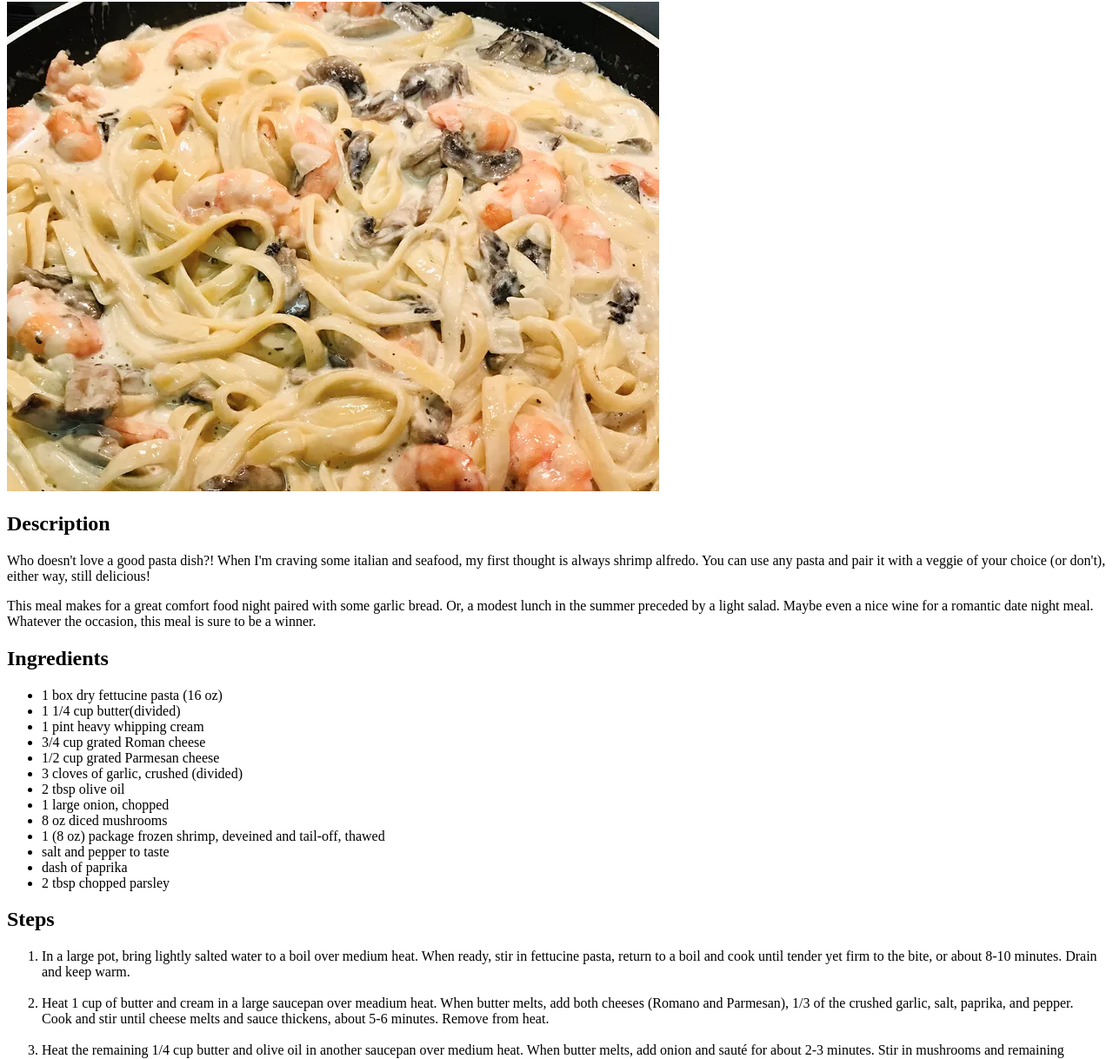
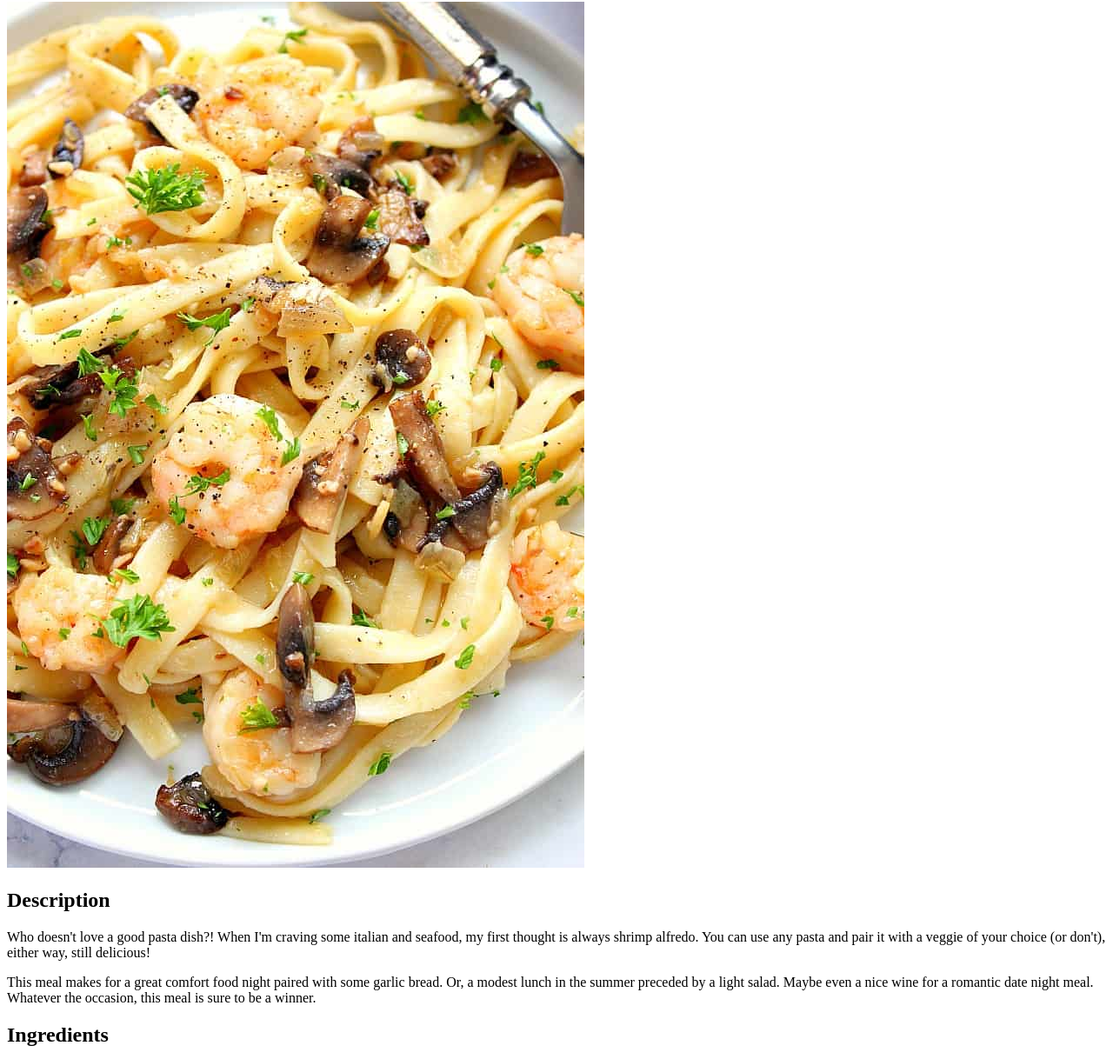
Before and after one commit to DopeDragon/odin-recipes, a plain HTML site: page recipes/shrimpfettucine.html in a window 1280 px wide. Shown: the part 78-1296 px from the top of the page at 87% size. Drawn offline with Linux system fonts and the light colour scheme.

Commit message:
Edit shrimpfettucine.html and birria.html

```diff
--- a/recipes/shrimpfettucine.html
+++ b/recipes/shrimpfettucine.html
@@ -2,11 +2,11 @@
 <html>
     <head>
         <meta charset="UTF-8">
-        <title>Odin Links and Images</title>
+        <title>PROJECT Recipes</title>
     </head>
     <body>
         <h1>Mushroom Shrimp Fettucine Alfredo</h1>
-        <img src="../images/mushroomshrimpalfredo.webp" alt="Mushroom Shrimp Alfredo">
+        <img src="../images/garlic-mushroom-shrimp-pasta-7.jpg" alt="Mushroom Shrimp Alfredo">
 
         <h2>Description</h2>
         <p>Who doesn't love a good pasta dish?! When I'm craving some italian and seafood, my first thought is always shrimp alfredo. You can use any pasta and pair it with a veggie of your choice (or don't), either way, still delicious!</p>
@@ -23,7 +23,7 @@
             <li>2 tbsp olive oil</li>
             <li>1 large onion, chopped</li>
             <li>8 oz diced mushrooms</li>
-            <li>1 (8 oz) package frozen shrimp, deveined and tail-off, thawed</li>
+            <li>1 (8 oz) package frozen shrimp, deveined (with or without tail), thawed</li>
             <li>salt and pepper to taste</li>
             <li>dash of paprika</li>
             <li>2 tbsp chopped parsley</li>
```
Also changed, not shown: images/garlic-mushroom-shrimp-pasta-7.jpg (added), recipes/birria.html (added), recipes/cheesecakebrownie.html (added).
